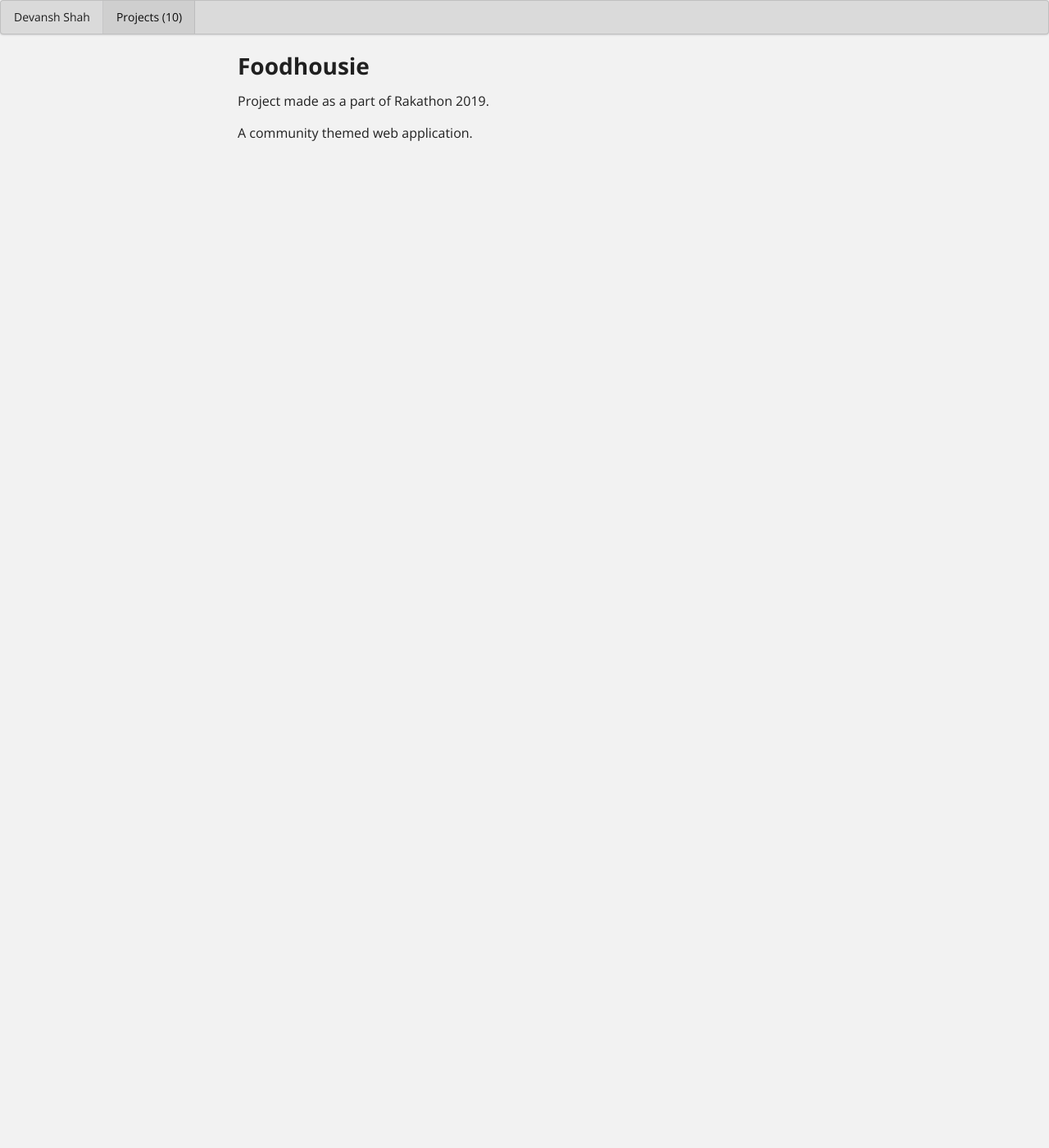
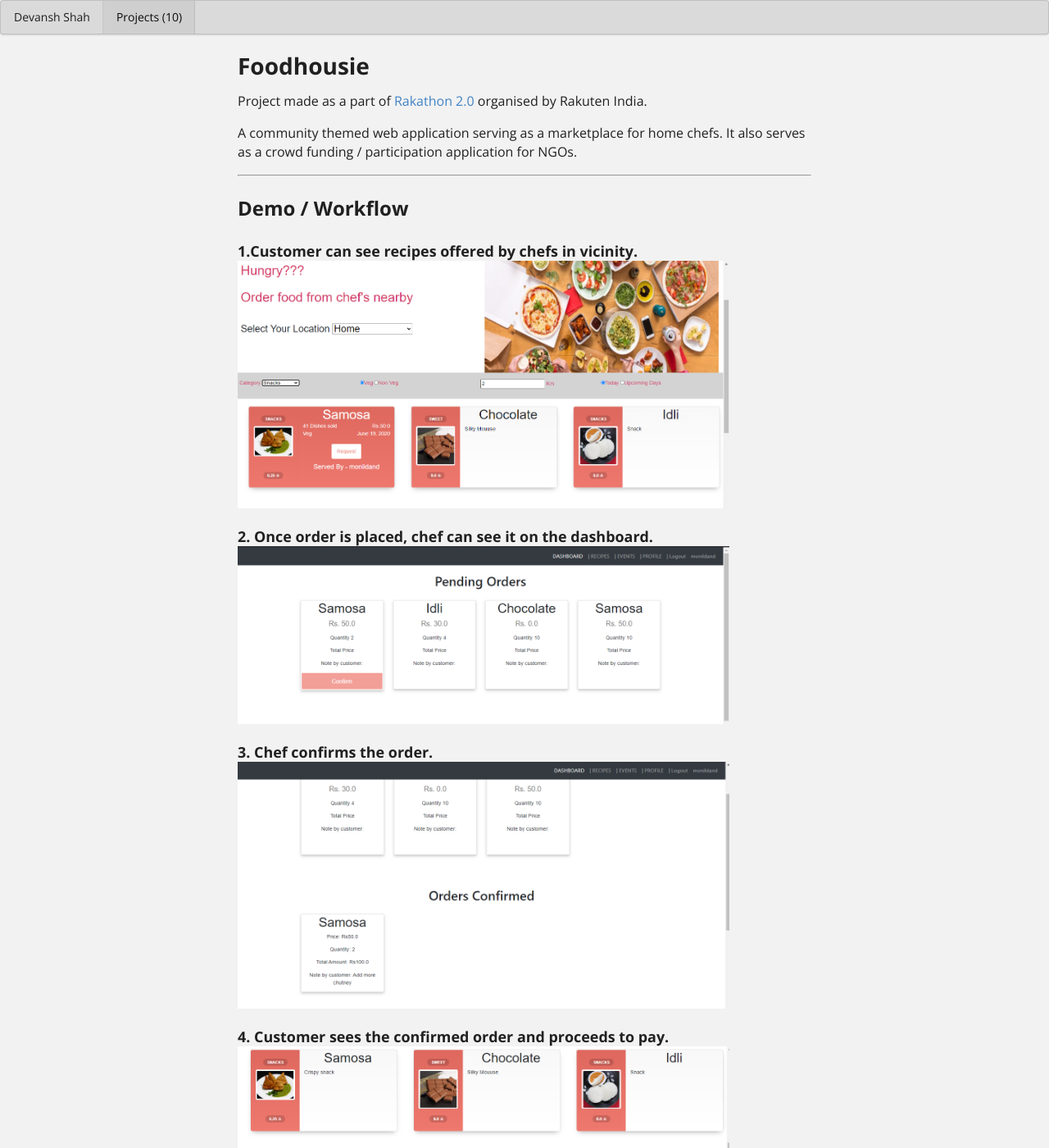
Before and after one commit to dev1911/dev1911.github.io, a Jekyll site: the page built from projects/food.md, in a window 1280 px wide and 1400 px high. Shown: the whole window at 82% size. Built offline with Jekyll 4.4.1, drawn with Linux system fonts in a browser that asks for light colours; some of the changed text lies outside the part shown.

Commit message:
Added images in foodhousie

```diff
--- a/projects/food.md
+++ b/projects/food.md
@@ -11,6 +11,44 @@
   - Web application
 summary: Foodhousie - A marketplace for home chefs along with NGO collaboration.
 ---
-Project made as a part of Rakathon 2019.
+Project made as a part of [Rakathon 2.0](https://www.hackerearth.com/challenges/hackathon/rakathon-v2/) organised by Rakuten India.
 
-A community themed web application.
+A community themed web application serving as a marketplace for home chefs. It also serves as a crowd funding / participation application for NGOs.
+<hr>
+<h2> Demo / Workflow </h2>
+
+<h3>
+1.Customer can see recipes offered by chefs in vicinity.
+<img class="ui big image" src="../images/food1.png">
+<br>
+2. Once order is placed, chef can see it on the dashboard.
+<img class="ui big image" src="../images/food2.png">
+<br>
+3. Chef confirms the order.
+<img class="ui big image" src="../images/food3.png">
+<br>
+4. Customer sees the confirmed order and proceeds to pay.
+<img class="ui big image" src="../images/food4.png">
+<br>
+5. Once payment is done, the chef can start preparing the dish.
+<img class="ui big image" src="../images/food5.png">
+<br>
+6. A QR code is generated and sent to the customer.
+<img class="ui medium image" src="../images/foodqr.png">
+<br>
+7. Upon delivery chef can scan the QR code using any QR code scanner to complete the order.
+<img class="ui medium image" src="../images/foodqr1.jpeg">
+</h3>
+<hr><hr>
+<h2>NGO events</h2>
+
+<h3>
+1. People can see various food donation drives.
+<img class="ui big image" src="../images/food6.png">
+<br>
+2. People can see status of the donation drive and donate accordingly.
+<img class="ui big image" src="../images/food7.png">
+<br>
+3. Home chefs too can participate in donation drives.
+<img class="ui big image" src="../images/food8.png">
+</h3>
```
Also changed, not shown: images/food1.png (added), images/food2.png (added), images/food3.png (added), images/food4.png (added), images/food5.png (added), images/food6.png (added), images/food7.png (added), images/food8.png (added), images/foodqr.png (added), images/foodqr1.jpeg (added).
